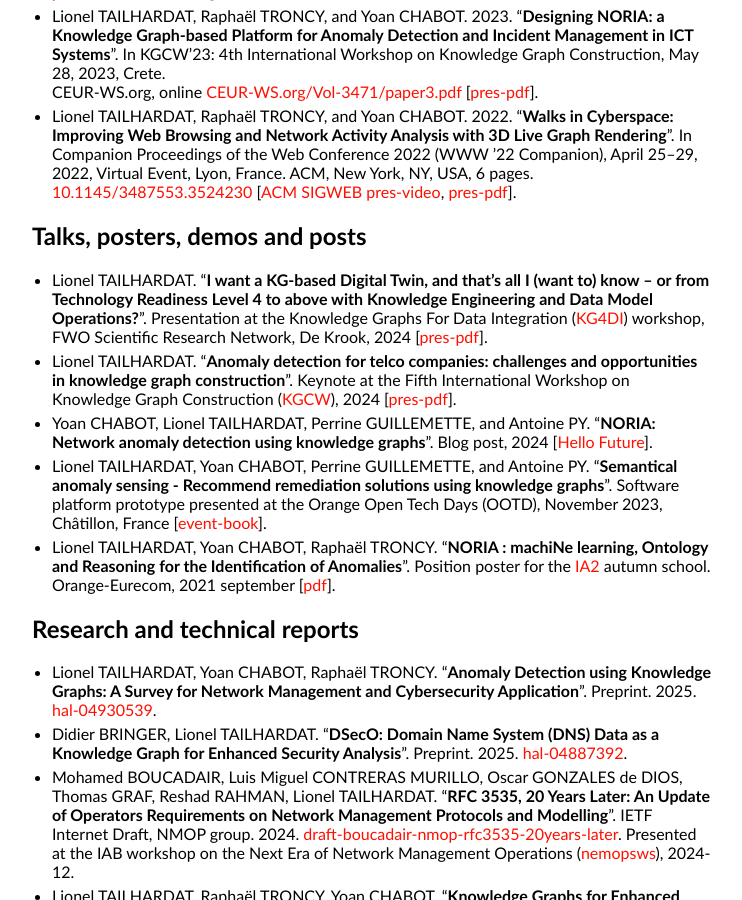
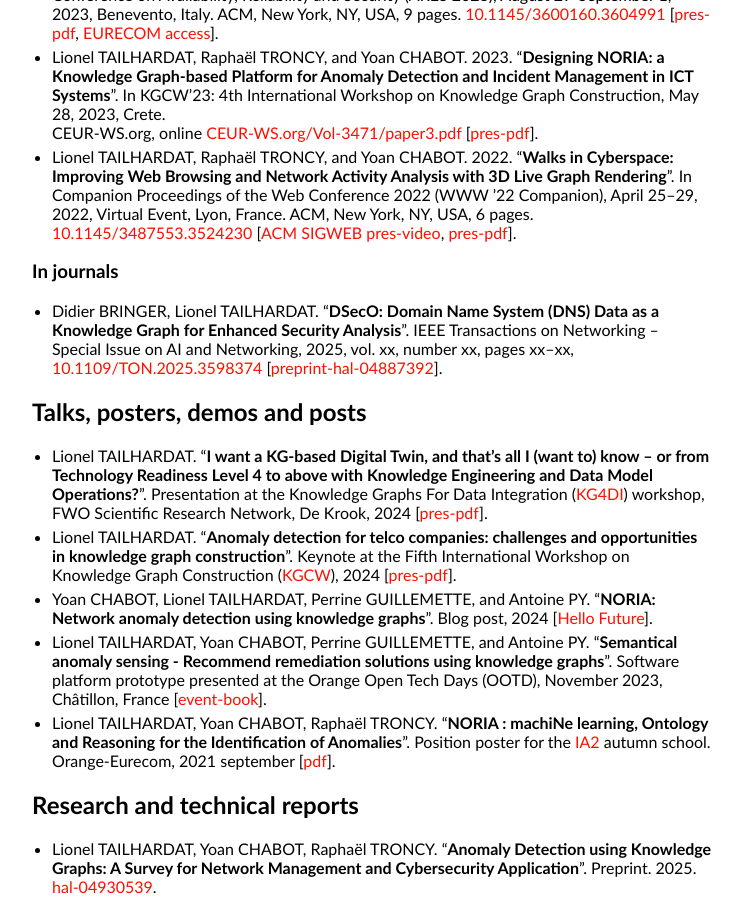
Before and after one commit to GenEars/GenEars.github.io, a Jekyll site: the page built from publications.md, in a window 1280 px wide and 900 px high, scrolled down 850 px. Shown: the whole window, without its empty margins (258-1000 px from the left). Built offline with Jekyll 4.4.1, drawn with Linux system fonts in a browser that asks for light colours; some of the changed text lies outside the part shown.

```diff
--- a/publications.md
+++ b/publications.md
@@ -3,7 +3,9 @@ layout: default
 title: Publications - Lionel TAILHARDAT
 ---
 
-## Research papers in conferences
+## Research papers
+
+### In conferences
 
 * Youssra REBBOUD, Pasquale LISENA, Lionel TAILHARDAT, and Raphaël TRONCY. 2024.
   "**Benchmarking LLM-based Ontology Conceptualization: A Proposal**".
@@ -47,6 +49,14 @@ title: Publications - Lionel TAILHARDAT
   ACM, New York, NY, USA, 6 pages.
   [10.1145/3487553.3524230](https://doi.org/10.1145/3487553.3524230) [[ACM SIGWEB pres-video](https://www.youtube.com/watch?v=X9DxQZellTQ&t=2564s), [pres-pdf](pubs/TWC-2022-dynagraph-pres.pdf)].
 
+### In journals
+
+* Didier BRINGER, Lionel TAILHARDAT.
+  "**DSecO: Domain Name System (DNS) Data as a Knowledge Graph for Enhanced Security Analysis**".
+  IEEE Transactions on Networking -- Special Issue on AI and Networking, 2025, vol. xx, number xx, pages xx--xx,
+  [10.1109/TON.2025.3598374](https://doi.org/10.1109/TON.2025.3598374)
+  [[preprint-hal-04887392](https://hal.science/hal-04887392)].
+
 ## Talks, posters, demos and posts
 
 * Lionel TAILHARDAT.
```
Also changed, not shown: other parts of publications.md (+0 -3 lines).
